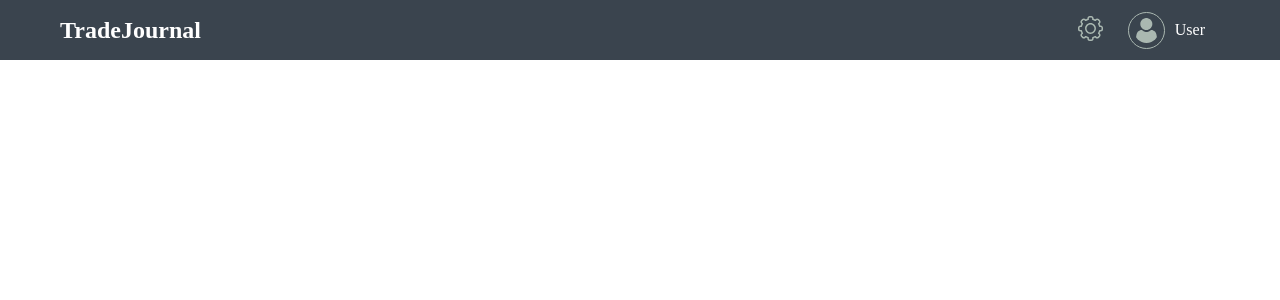
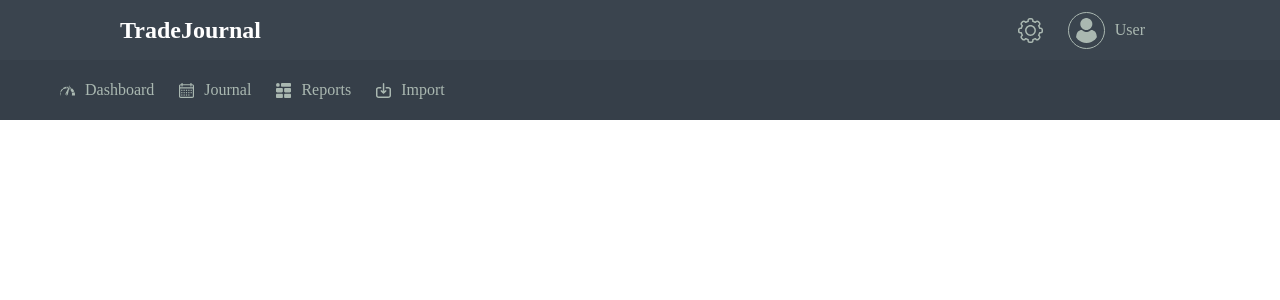
Before and after one commit to Kunal06/TradeMonitor, a React (Create React App) app in the folder tradejournal/: page / in a window 1280 px wide. Shown: the top 300 px of the page. Built offline with nearby package versions, Linux system fonts and the light colour scheme.

Commit message:
Submenu created

```diff
--- a/tradejournal/src/App.js
+++ b/tradejournal/src/App.js
@@ -1,10 +1,12 @@
 import Header from "./components/Header";
+import Menu from "./components/Menu";
 import "./sass/styles.scss";
 
 function App() {
   return (
     <div className="dark_theme" id="app">
       <Header />
+      <Menu />
     </div>
   );
 }
--- a/tradejournal/src/components/DropDownMenu/index.js
+++ b/tradejournal/src/components/DropDownMenu/index.js
@@ -1,7 +1,7 @@
 import React from "react";
 import "./style.scss";
 
-const DropDownMenu = ({ list }) => {
+const DropDownMenu = ({ list = [] }) => {
   return (
     <ul className="list">
       {list.map((item, i) => (
--- a/tradejournal/src/components/DropDownMenu/style.scss
+++ b/tradejournal/src/components/DropDownMenu/style.scss
@@ -1,7 +1,7 @@
 .list {
   background: var(--aluxury);
   position: absolute;
-  min-width: 130px;
+  min-width: 160px;
   transform: translateY(100%);
   right: 0;
   bottom: 0;
@@ -16,14 +16,11 @@
   transition: all 0.3s ease;
 
   .list-item {
-    padding: 5px 0;
+    padding: 10px 15px;
     text-align: center;
     color: var(--text);
-    a {
-      transition: all 0.3s ease;
-      &:hover {
-        color: var(--headers);
-      }
+    &:hover a {
+      color: var(--text-light);
     }
   }
 }
--- a/tradejournal/src/components/Header/index.js
+++ b/tradejournal/src/components/Header/index.js
@@ -5,8 +5,12 @@ import Navbar from "../Navbar";
 const Header = (props) => {
   return (
     <header className="header">
-      <h2 className="logo">TradeJournal</h2>
-      <Navbar />
+      <div className="container">
+        <div className="header-content">
+          <h2 className="logo">TradeJournal</h2>
+          <Navbar />
+        </div>
+      </div>
     </header>
   );
 };
--- a/tradejournal/src/components/Header/style.scss
+++ b/tradejournal/src/components/Header/style.scss
@@ -1,7 +1,9 @@
 .header {
   background: var(--secondary);
   color: var(--headers);
+}
 
+.header-content {
   padding: 0 60px;
 
   display: flex;
--- /dev/null
+++ b/tradejournal/src/components/Menu/index.js
@@ -0,0 +1,46 @@
+import React from "react";
+import "./style.scss";
+
+import DropDownMenu from "../DropDownMenu";
+
+import { ReactComponent as Dashboard } from "../../assets/dashboard.svg";
+import { ReactComponent as Calendar } from "../../assets/calendar.svg";
+import { ReactComponent as Report } from "../../assets/blocks.svg";
+import { ReactComponent as Import } from "../../assets/import.svg";
+
+const journalLinks = [
+  { link: "/journal", title: "Daily Journal" },
+  { link: "/journal-trades", title: "Invidual Trade Journal" },
+];
+
+const reportsLinks = [{ link: "/mytrades", title: "My Trades" }];
+
+const Menu = (props) => {
+  return (
+    <nav className="menu menu-sub bg-dark">
+      <div className="container">
+        <ul className="links">
+          <li className="link">
+            <Dashboard className="link_icon" /> Dashboard
+          </li>
+          <li className="link">
+            <Calendar className="link_icon" />
+            Journal
+            <DropDownMenu list={journalLinks} />
+          </li>
+          <li className="link">
+            <Report className="link_icon" />
+            Reports
+            <DropDownMenu list={reportsLinks} />
+          </li>
+          <li className="link">
+            <Import className="link_icon" />
+            Import
+          </li>
+        </ul>
+      </div>
+    </nav>
+  );
+};
+
+export default Menu;
--- /dev/null
+++ b/tradejournal/src/components/Menu/style.scss
@@ -0,0 +1,5 @@
+//main menu style is in Navbar component
+
+.menu-sub .link {
+  margin-right: 25px;
+}
--- a/tradejournal/src/components/Navbar/index.js
+++ b/tradejournal/src/components/Navbar/index.js
@@ -20,12 +20,10 @@ const Navbar = (props) => {
   ];
 
   return (
-    <nav className="side_menu">
+    <nav className="menu">
       <ul className="links">
         <li className="link">
-          <i className="link-icon">
-            <SettingsIcon className="side_menu-icon" />
-          </i>
+          <SettingsIcon className="link_icon-big" />
           <DropDownMenu list={settingsList} />
         </li>
         <li className="link">
--- a/tradejournal/src/components/Navbar/style.scss
+++ b/tradejournal/src/components/Navbar/style.scss
@@ -1,4 +1,4 @@
-.side_menu {
+.menu {
   .links {
     display: flex;
     align-items: center;
@@ -8,17 +8,31 @@
       position: relative;
       height: 40px;
       padding: 10px 0;
-      &:hover .list {
-        display: block;
+      cursor: pointer;
+      color: var(--text);
+      &:hover {
+        .list {
+          display: block;
+        }
+        color: var(--text-light);
+
+        .link_icon {
+          fill: var(--text-light);
+        }
+      }
+      .link_icon {
+        width: 15px;
+        height: 15px;
+        margin-right: 10px;
+
+        fill: var(--text);
+        transition: all 0.3s ease;
+      }
+      .link_icon-big {
+        @extend .link_icon;
+        width: 25px;
+        height: 25px;
       }
     }
   }
-  .side_menu-icon {
-    width: 25px;
-    height: 25px;
-    margin: 0 10px;
-    cursor: pointer;
-
-    fill: var(--text);
-  }
 }
--- a/tradejournal/src/sass/styles.scss
+++ b/tradejournal/src/sass/styles.scss
@@ -2,19 +2,23 @@ html,
 body {
   --button: #1072fb;
   --text: #aab8b1;
+  --text-light: #eee;
   --headers: #fff;
-  --aluxury: #4d5764;
-
   .light_theme {
     --primary: #343a40;
     --secondary: #3a444e;
     background: var(--primary);
   }
-
   .dark_theme {
     --primary: #343a40;
     --secondary: #3a444e;
+    --aluxury: #4d5764;
+    --primary-dark: #363f49;
     background: var(--primary);
+
+    .bg-dark {
+      background: var(--primary-dark);
+    }
   }
 }
 
@@ -22,23 +26,24 @@ body {
   padding: 0;
   margin: 0;
 }
-
 ul {
   list-style: none;
 }
-
 a {
   text-decoration: none;
   color: var(--text);
   font-style: inherit;
 }
-
 .btn {
   cursor: pointer;
 }
-
 .btn-unstyled {
   @extend .btn;
   border: none;
   background: none;
 }
+
+.container {
+  max-width: 1600px;
+  padding: 0 60px;
+}
```
Also changed, not shown: tradejournal/src/layouts/index.js (added, +8 -0 lines).
